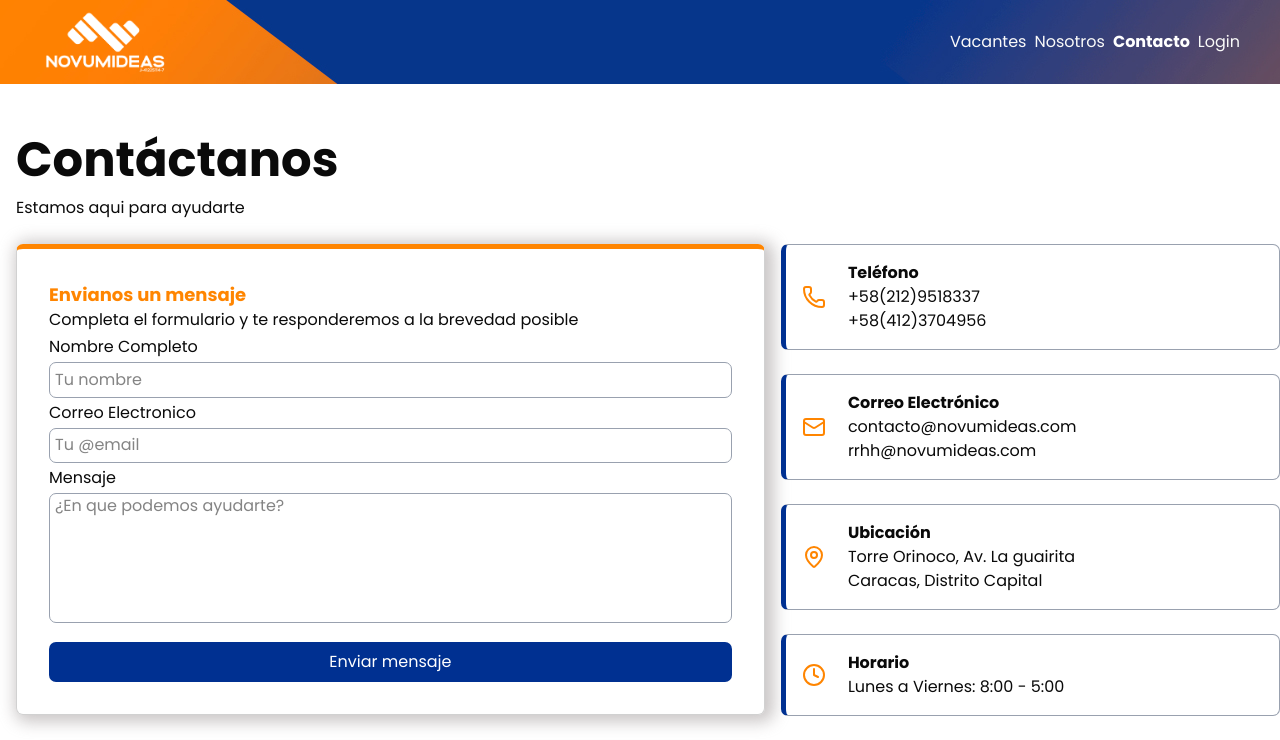
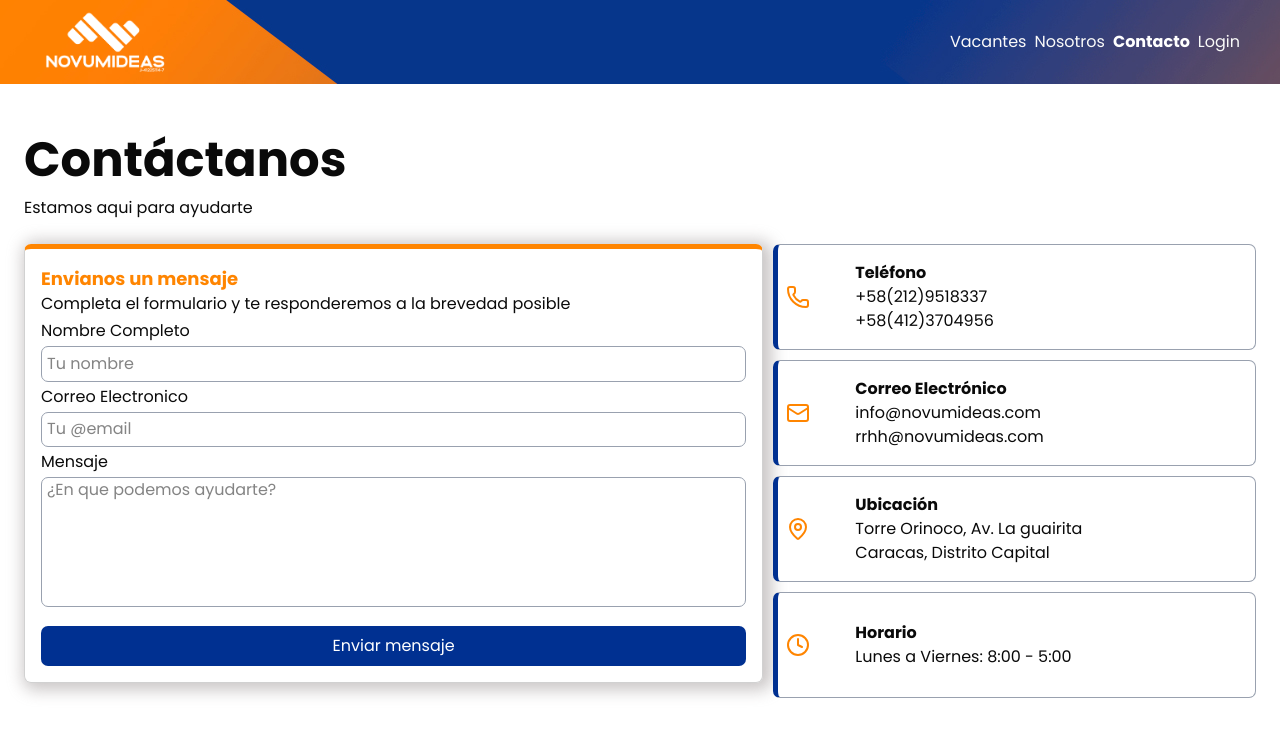
Before and after one commit to gr3g0r7sjr/Novum-app, a React (Vite) app in the folder frontend/: page /contacto in a window 1280 px wide. Shown: the top 740 px of the page. Built offline with nearby package versions, Linux system fonts and the light colour scheme.

Commit message:
modificando los componentes de contact

```diff
--- a/frontend/src/components/CardsContacto/CardsContacto.jsx
+++ b/frontend/src/components/CardsContacto/CardsContacto.jsx
@@ -1,11 +1,10 @@
-import styles from './cardsContacto.module.scss';
+import styles from './CardsContacto.module.scss';
 
 export const CardsContacto = (props) => {
 
     const {titulo, imageUrl, parrafo, parrafo2} = props;
 
     return (
-        <div>
         <div className={styles.cardContainer}>
             <figure className="">
                 {imageUrl}
@@ -16,6 +15,5 @@ export const CardsContacto = (props) => {
                 <p>{parrafo2}</p>
             </div>
         </div>
-        </div>
     )
 }
--- a/frontend/src/components/CardsContacto/cardsContacto.module.scss
+++ b/frontend/src/components/CardsContacto/cardsContacto.module.scss
@@ -10,17 +10,21 @@ $color-white: #e7e5e4;
 .cardContainer{
     outline: none;
     width: 100%;
-    padding: .3rem 0rem;
     border: 1px solid $color-gray-400;
     border-radius: 7px;
     padding-left: 5px;
     border-left: 5px solid $color-blue-secundary;
-    padding: 1rem 1rem;
+    padding: 1rem .5rem;
     display: grid;
     background-color: white;
-    grid-template-columns: 10% 90%;
+    grid-template-columns: 15% 85%;
     justify-content: center;
     align-items: center;
+
+    @media (min-width: 320px) and (max-width: 768px) {
+        padding: .5rem;
+        font-size: .875rem;
+    }
 }
 
 .font{
--- a/frontend/src/components/CardsPreguntas/CardsPreguntas.module.scss
+++ b/frontend/src/components/CardsPreguntas/CardsPreguntas.module.scss
@@ -16,6 +16,8 @@ $color-white: #e7e5e4;
 .title{
     color: $color-orange-primary;
     font-weight: bold;
+    text-align: justify;
+    padding-bottom: 10px;
 }
 
 .text{
--- a/frontend/src/components/FormContacto/FormContacto.jsx
+++ b/frontend/src/components/FormContacto/FormContacto.jsx
@@ -2,7 +2,7 @@ import styles from './FormContacto.module.scss';
 
 export const FormContacto = () => {
     return (
-            <div>
+            <div className='h-full'>
                 <form className={styles.formContainer}  action="">
                     <div className={styles.titleContainer}>
                         <h2 className={styles.titleForm}>Envianos un mensaje</h2>
--- a/frontend/src/components/FormContacto/FormContacto.module.scss
+++ b/frontend/src/components/FormContacto/FormContacto.module.scss
@@ -8,7 +8,7 @@ $color-white: #e7e5e4;
     border: 1px solid #bebebeb2;
     border-radius: 7px;
     border-top: 5px solid $color-orange-primary;
-    padding: 2rem 2rem;
+    padding: 1rem 1rem;
     box-shadow: 4px 2px 16px 5px rgba(184,179,179,0.75);
     width: 100%;
     display: flex;
--- a/frontend/src/pages/Contact.jsx
+++ b/frontend/src/pages/Contact.jsx
@@ -19,7 +19,7 @@ export const Contact = () => {
             id:2,
             titulo: 'Correo Electrónico',
             imageUrl : <Mail color='#ff8500' />,
-            parrafo : 'contacto@novumideas.com',
+            parrafo : 'info@novumideas.com',
             parrafo2 : 'rrhh@novumideas.com'
         },
         {
@@ -69,7 +69,7 @@ export const Contact = () => {
                     <h1>Contáctanos</h1>
                     <p>Estamos aqui para ayudarte</p>
                 </div>
-                    <div className={styles.containerForm}>
+                <div className={styles.containerForm}>
                     <FormContacto />
                         <div className={styles.cardsContainer}>
                             {
--- a/frontend/src/styles/Contact.module.scss
+++ b/frontend/src/styles/Contact.module.scss
@@ -23,33 +23,36 @@
 
     @media (min-width: 768px) and (max-width: 1360px) {
         width: 100%;
-        padding: 1rem;
+        padding: 1rem 1.5rem;
     }
 }
 
 .containerForm{
-    width: 100%;
     display: grid;
     grid-template-columns: 60% 40%;
-    gap: 1rem;
+    width: 100%;
 
     @media (min-width: 320px) and (max-width: 700px) {
         grid-template-columns: 100%;
+        gap: 1rem;
     }
 }
 
 .cardsContainer{
     width: 100%;
-    height: 100%;
-    display: flex;
-    flex-direction: column;
+    display: grid;
     justify-content: space-between;
-    gap: 1.5rem;
+    grid-template-rows: 1fr 1fr 1fr 1fr;
+    grid-template-columns: 1fr;
+    padding-left: 10px;
+    gap: 10px;
 
     @media (min-width: 320px) and (max-width: 644px) {
         p{
             word-wrap: break-word;
         }
+        gap: 10px;
+        padding: 0;
     }
 }
 
--- a/frontend/src/styles/index.css
+++ b/frontend/src/styles/index.css
@@ -24,6 +24,15 @@ body {
   height: 100vh;
 }
 
+@media (min-width:320px) and (max-width:768px){
+  p{
+    font-size: .875rem;
+  }
+  h3{
+    font-size: .875rem;
+  }
+}
+
 
 
 @media (prefers-color-scheme: light) {
```
Lines whose indentation alone changed are shown as unchanged.
